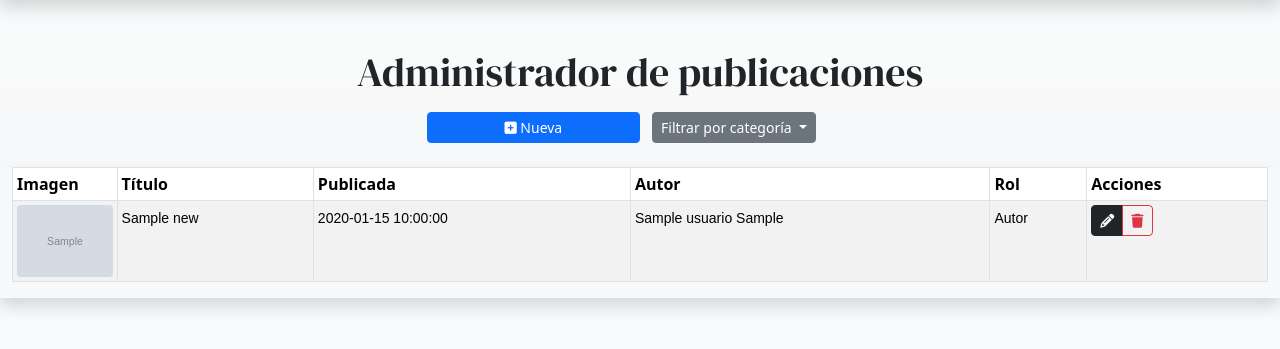
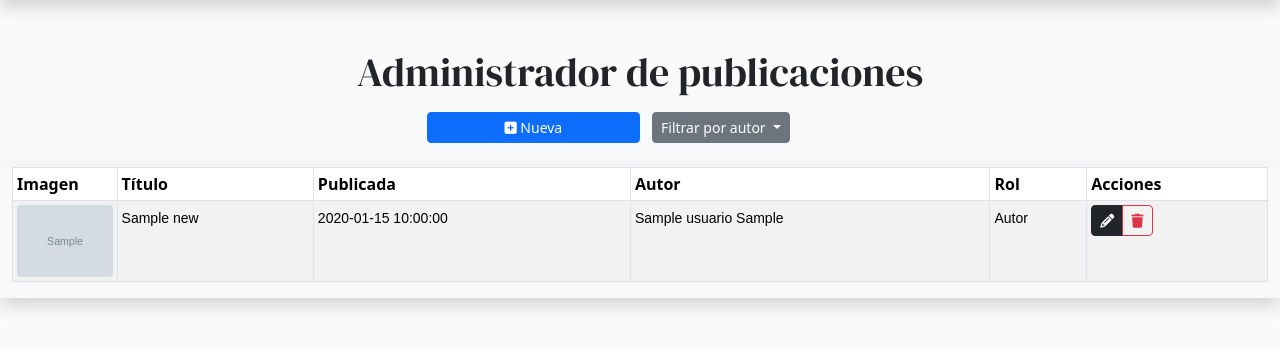
Before and after one commit to KaporMirr/diario_web_demo, a PHP site: page /admin/todas_publicaciones.php in a window 1280 px wide. Shown: the part 82-431 px from the top of the page. Run offline with PHP 8.4, Linux system fonts and the light colour scheme; the visitor is signed in with stand-in values (Sample User, id 1); tables that the repository leaves empty or names only in its code hold one stand-in row (values such as "Sample post"); grey boxes marked "Sample" are stand-in pictures; some libraries are stand-ins or nearby versions; some web fonts are replaced.

Commit message:
Edición del filtro de todas las publicaciones, por usuario

```diff
--- a/admin/todas_publicaciones.php
+++ b/admin/todas_publicaciones.php
@@ -59,13 +59,16 @@ require("../backend/admin_noticias.php");
                 <div class="dropdown col-2">
                     <button class="btn btn-sm btn-secondary dropdown-toggle" type="button" data-bs-toggle="dropdown"
                         aria-expanded="false">
-                        Filtrar por categoría
+                        Filtrar por autor
                     </button>
                     <ul class="dropdown-menu">
                         <li><a class="dropdown-item" href="todas_publicaciones.php">Todo</a></li>
-                        <li><a class="dropdown-item" href="todas_publicaciones.php?categoria=Negocios">Negocios</a></li>
-                        <li><a class="dropdown-item" href="todas_publicaciones.php?categoria=Tecnologia">Tecnología</a></li>
-                        <li><a class="dropdown-item" href="todas_publicaciones.php?categoria=Ciencia">Ciencia</a></li>
+                        <?php foreach ($autores as $autor_actual): ?>
+                            <li><a class="dropdown-item"
+                                    href="todas_publicaciones.php?autor=<?= $autor_actual['id_usuario']; ?>">
+                                    <?= $autor_actual['autor']; ?>
+                                </a></li>
+                        <?php endforeach; ?>
                     </ul>
                 </div>
                 <?php if ($todas_publicaciones->rowCount() > 0): ?>
--- a/backend/admin_noticias.php
+++ b/backend/admin_noticias.php
@@ -13,32 +13,41 @@ $path_imagenes = "../imagenes/";
 // Importaciones
 $archivo = "conexion.php";
 // Full path--> ../backend/conexion.php
-require($path_backend . $archivo);
+require($path_backend.$archivo);
 
 
 if (!isset($_SESSION['usuario_logueado']))
     header("location:" . $path_admin . "form_login.php");
 
-$id_usuario = $_SESSION['id_usuario'];
+$id_usuario=$_SESSION['id_usuario'];
 
-if (!isset($categoria)) {
+if (!isset($autor)){
 
-    $instruccion = "
+$instruccion = "
     SELECT news.*, CONCAT(usuarios.nombre, ' ', usuarios.apellido) AS autor, usuarios.rol
     FROM news
     INNER JOIN usuarios ON news.id_usuario = usuarios.id_usuario
     ORDER BY news.fecha DESC
 ";
 } else {
-    $instruccion = "
-        SELECT news.*, CONCAT(usuarios.nombre, ' ', usuarios.apellido) AS autor, usuarios.rol
-        FROM news
-        INNER JOIN usuarios ON news.id_usuario = usuarios.id_usuario
-        WHERE news.categoria = '$categoria'
-        ORDER BY news.fecha DESC
+    $instruccion ="
+    SELECT news.*, CONCAT(usuarios.nombre, ' ', usuarios.apellido) AS autor, usuarios.rol
+    FROM news
+    INNER JOIN usuarios ON news.id_usuario = usuarios.id_usuario
+    WHERE news.id_usuario = '$autor'
+    ORDER BY news.fecha DESC
     ";
 }
 
+$instruccion_autores = "
+    SELECT news.id_usuario, CONCAT(usuarios.nombre, ' ', usuarios.apellido) AS autor
+    FROM news
+    INNER JOIN usuarios ON news.id_usuario = usuarios.id_usuario
+    GROUP BY usuarios.id_usuario
+    ORDER BY CONCAT(usuarios.nombre, ' ', usuarios.apellido)
+";
+
 $todas_publicaciones = $conexion->query($instruccion);
+$autores = $conexion->query($instruccion_autores);
 $conexion = null;
 ?>
--- a/backend/agregar_noticia.php
+++ b/backend/agregar_noticia.php
@@ -1,7 +1,5 @@
 <?php
-/******************************************************
- ******************** CONFIGURACIONES *******************
- ********************************************************/
+
 session_start();
 
 extract($_REQUEST);
```
Also changed, not shown: backend/consultas.php (deleted, +0 -10 lines).
